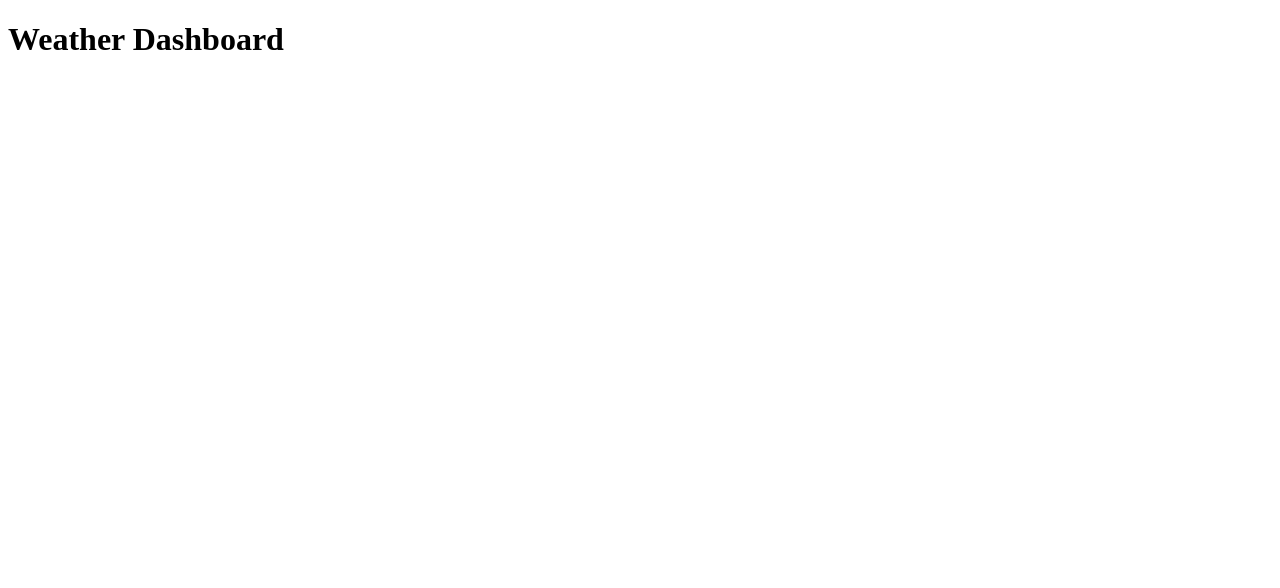
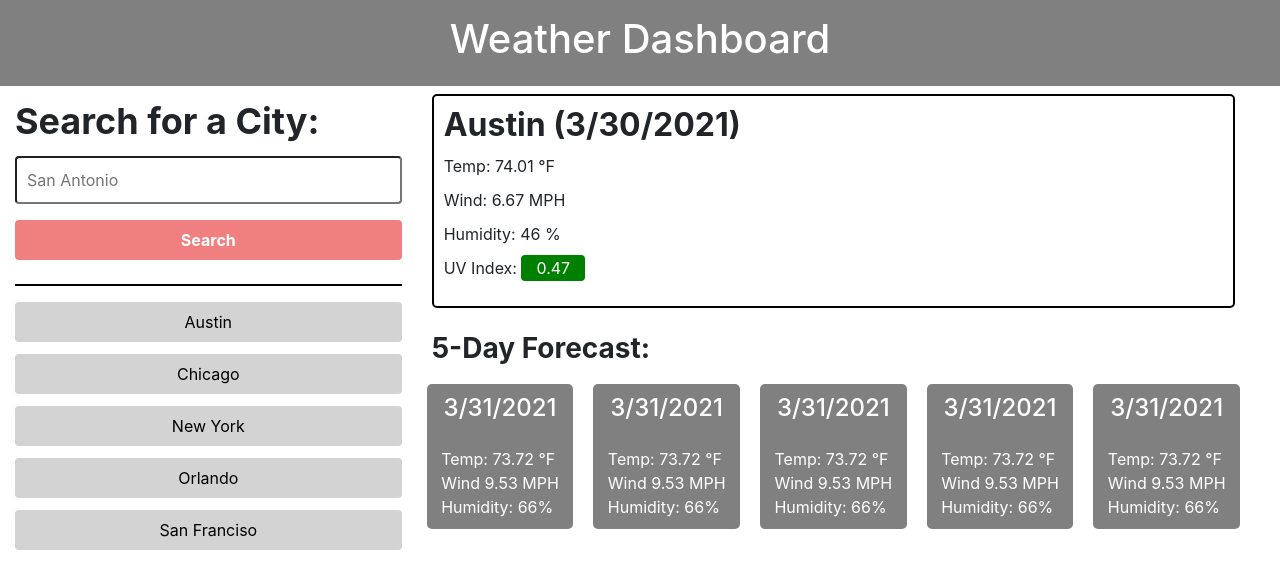
Before and after one commit to omarwright07/weather-dashboard, a plain HTML site: page index.html in a window 1280 px wide. Drawn offline with nearby package versions, Linux system fonts and the light colour scheme; a web font is replaced by a local one.

Commit message:
create the website to match the mockup and get ready for java

```diff
--- a/assets/css/style.css
+++ b/assets/css/style.css
@@ -0,0 +1,109 @@
+.header {
+    padding: 15px;
+    color: white;
+    background-color: gray;
+}
+
+/* Search Box Styling */
+label {
+    font-size: 36px;
+}
+
+input {
+    padding: 10px;
+    border-radius: 4px;
+}
+
+.search-box {
+    border-bottom: 2px solid black;
+}
+
+.search-btn-history {
+    margin-bottom: 12px;
+    padding: 8px;
+    background-color: lightgray;
+    border: none;
+    border-radius: 4px;
+}
+
+.search-btn {
+    padding: 8px;
+    color: white;
+    background-color: lightcoral;
+    border: none;
+    border-radius: 4px;
+}
+
+/* Forecast Styling */
+ul {
+    padding: 0px;
+    list-style-type: none;
+}
+
+li {
+    margin-top: 10px;
+}
+
+.daysforecast {
+    margin: 10px;
+    padding: 10px;
+    color: white;
+    background-color: gray;
+    border-radius: 5px;
+}
+
+.daysforecast p {
+    margin: 0px;
+}
+
+.icon {
+    font-size: 50px;
+    margin-bottom: 16px;
+}
+
+.current {
+    padding: 10px;
+    border: 2px solid black;
+    border-radius: 5px;
+}
+
+/* UV Index Styling */
+.uvindex-favorable {
+    padding: 3px 15px;
+    color: white;
+    background-color: green;
+    border-radius: 4px;
+}
+
+.uvindex-moderate {
+    padding: 3px 15px;
+    color: white;
+    background-color: yellow;
+    border-radius: 4px;
+}
+
+.uvindex-severe {
+    padding: 3px 15px;
+    color: white;
+    background-color: red;
+    border-radius: 4px;
+}
+
+/* Utility Styling */
+.bold {
+    font-weight: bold;
+}
+
+.center {
+    text-align: center;
+}
+
+/* Puesdo Classes */
+.search-btn:hover {
+    background-color: red;
+}
+
+.search-btn-history:hover {
+    background-color: gray;
+    color: white;
+}
--- a/assets/js/script.js
+++ b/assets/js/script.js
@@ -0,0 +1,7 @@
+var weatherIcons = {
+    sunny: "oi oi-sun",
+    partlyCloudy: <span class="oi oi-cloud"></span>,
+    mostlyCloudy: <span class="oi oi-cloudy"></span>,
+    rainy: <span class="oi oi-rain"></span>,
+    stormy: <span class="oi oi-bolt"></span>,
+};
--- a/index.html
+++ b/index.html
@@ -1,14 +1,122 @@
 <!DOCTYPE html>
 <html lang="en">
+
 <head>
     <meta charset="UTF-8">
     <meta http-equiv="X-UA-Compatible" content="IE=edge">
     <meta name="viewport" content="width=device-width, initial-scale=1.0">
-    <title>Document</title>
+    <link rel="stylesheet" href="https://stackpath.bootstrapcdn.com/bootstrap/4.3.1/css/bootstrap.min.css" />
+    <link href="https://fonts.googleapis.com/css?family=Open+Sans&display=swap" rel="stylesheet" />
+    <link rel="stylesheet"
+        href="https://cdnjs.cloudflare.com/ajax/libs/open-iconic/1.1.1/font/css/open-iconic-bootstrap.min.css" />
     <link rel="stylesheet" href="./assets/css/style.css" />
+    <title>Weather Dashboard</title>
+
 </head>
+
 <body>
-    <h1>Weather Dashboard</h1>
+    <header class="header container col-12 d-flex justify-content-center">
+        <h1>Weather Dashboard</h1>
+    </header>
+
+    <section class="container mt-2 col-12 row">
+        <!-- Search Box Section -->
+        <article class="col-4 d-flex flex-column">
+            <div class="search-box pb-4 d-flex flex-column">
+                <label for="search" class="bold">Search for a City:</label>
+                <input type="text" id="search" class="mb-3" placeholder="San Antonio">
+                <button class="search-btn bold">Search</button>
+            </div>
+            <div id="search-history" class="pt-3 d-flex flex-column">
+                <!-- Stores all the search history -->
+                <button class="search-btn-history">Austin</button>
+                <button class="search-btn-history">Chicago</button>
+                <button class="search-btn-history">New York</button>
+                <button class="search-btn-history">Orlando</button>
+                <button class="search-btn-history">San Franciso</button>
+            </div>
+        </article>
+
+        <!-- Forecast Section -->
+        <article class="col-8">
+            <!-- Today Forecast Section -->
+            <section id="current-forecast" class="current">
+                <!-- Generate today forecast here -->
+                <h2 id="" class="bold">Austin (3/30/2021) <span class="oi oi-sun"></span></h2>
+                <ul>
+                    <li id="today-temp">Temp: 74.01 &degF</li>
+                    <li id="today-wind">Wind: 6.67 MPH</li>
+                    <li id="today-humidity">Humidity: 46 %</li>
+                    <li>UV Index: <span id="uv-index" class="uvindex-favorable">0.47</span></li>
+                </ul>
+            </section>
+            <!-- Today Forecast Ends -->
+
+            <!-- 5 Day Forecast Section -->
+            <section class="mt-4">
+                <h3 class="bold">5-Day Forecast:</h3>
+                <div id="daysforecast-container" class="row">
+                <!-- Stores all the day forecasts cards here -->
+                    <div class="daysforecast col d-flex flex-column align-items-center">
+                        <h4 class="center">3/31/2021</h4>
+                        <span class="icon o oi oi-sun"></span>
+                        <div class="d-flex flex-column align-items-start">
+                            <p>Temp: 73.72 &degF</p>
+                            <p>Wind 9.53 MPH</p>
+                            <p>Humidity: 66%</p>
+                        </div>
+                    </div>
+
+                    <div class="daysforecast col d-flex flex-column align-items-center">
+                        <h4 class="center">3/31/2021</h4>
+                        <span class="icon o oi oi-sun"></span>
+                        <div class="d-flex flex-column align-items-start">
+                            <p>Temp: 73.72 &degF</p>
+                            <p>Wind 9.53 MPH</p>
+                            <p>Humidity: 66%</p>
+                        </div>
+                    </div>
+
+                    <div class="daysforecast col d-flex flex-column align-items-center">
+                        <h4 class="center">3/31/2021</h4>
+                        <span class="icon o oi oi-sun"></span>
+                        <div class="d-flex flex-column align-items-start">
+                            <p>Temp: 73.72 &degF</p>
+                            <p>Wind 9.53 MPH</p>
+                            <p>Humidity: 66%</p>
+                        </div>
+                    </div>
+
+                    <div class="daysforecast col d-flex flex-column align-items-center">
+                        <h4 class="center">3/31/2021</h4>
+                        <span class="icon o oi oi-sun"></span>
+                        <div class="d-flex flex-column align-items-start">
+                            <p>Temp: 73.72 &degF</p>
+                            <p>Wind 9.53 MPH</p>
+                            <p>Humidity: 66%</p>
+                        </div>
+                    </div>
+
+                    <div class="daysforecast col d-flex flex-column align-items-center">
+                        <h4 class="center">3/31/2021</h4>
+                        <span class="icon o oi oi-sun"></span>
+                        <div class="d-flex flex-column align-items-start">
+                            <p>Temp: 73.72 &degF</p>
+                            <p>Wind 9.53 MPH</p>
+                            <p>Humidity: 66%</p>
+                        </div>
+                    </div>
+
+                </div>
+            </section>
+            <!-- 5 Day Forecast Ends -->
+        </article>
+    </section>
+
+
+    <script src="https://code.jquery.com/jquery-3.4.1.min.js"></script>
+    <script src="https://cdnjs.cloudflare.com/ajax/libs/moment.js/2.24.0/moment.min.js"></script>
     <script src="./assets/js/script.js"></script>
 </body>
+
 </html>
```
Also changed, not shown: 1 other file.
